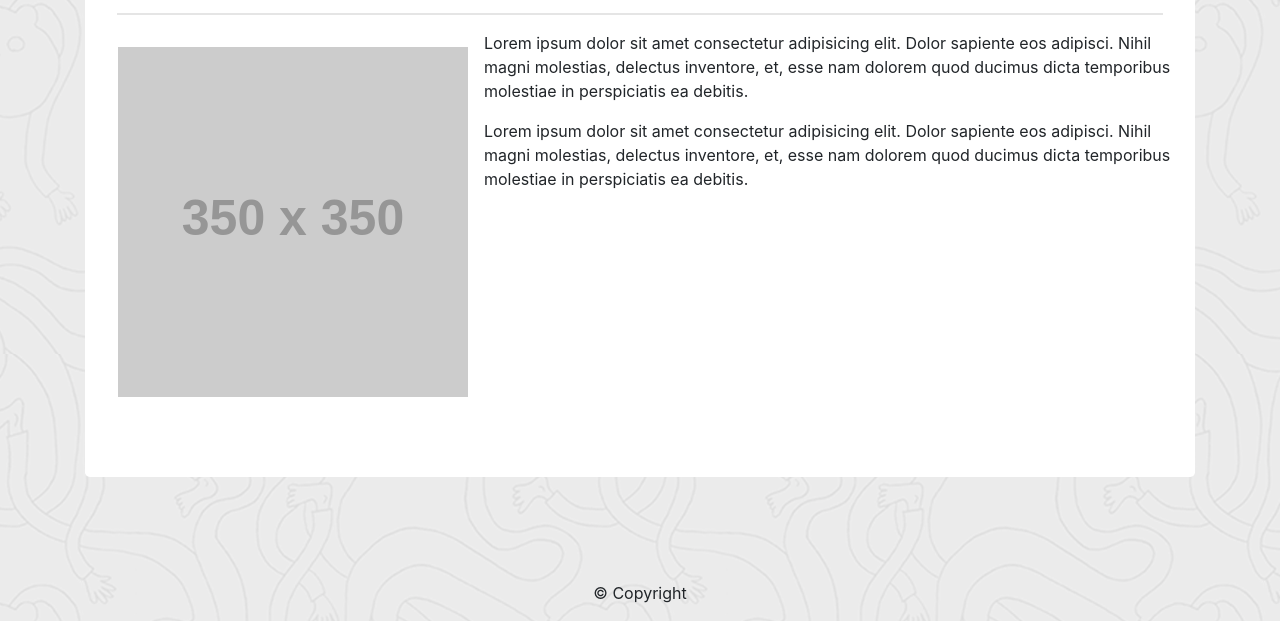
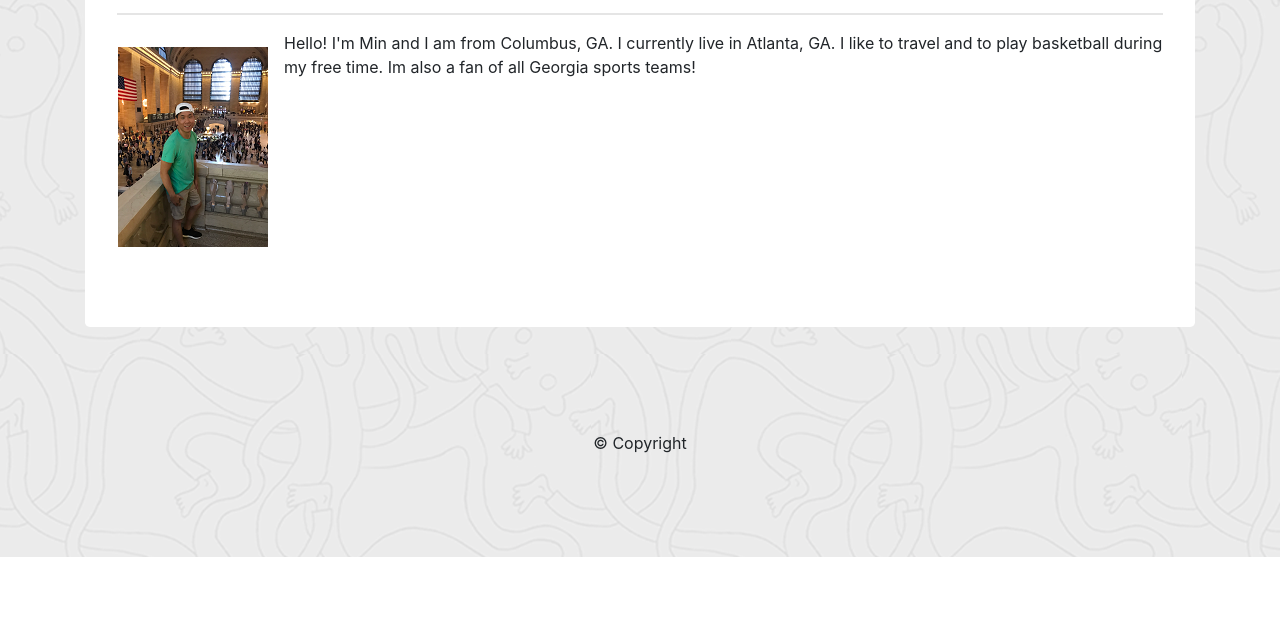
Before and after one commit to pakmk/homework02, a plain HTML site: page index.html in a window 1280 px wide. Shown: the part 243-864 px from the top of the page. After the commit the page ends 800 px from the top, so only its background shows below. Drawn offline with nearby package versions, Linux system fonts and the light colour scheme; placeholder pictures from the web are drawn by us.

Commit message:
updated read me and profile picture

```diff
--- a/index.html
+++ b/index.html
@@ -51,21 +51,10 @@
                 <hr>
                 <div class="row">
                     <div>
-                        <img src="https://via.placeholder.com/350x350" alt="Place Holder"
-                            class="img-fluid float-left p-3">
+                        <img src="./assets/images/profile.png" alt="Picture of me." class="img-fluid float-left p-3">
                         <p>
-                            Lorem ipsum dolor sit amet consectetur adipisicing elit. Dolor sapiente eos adipisci. Nihil
-                            magni
-                            molestias, delectus inventore, et, esse nam dolorem quod ducimus dicta temporibus molestiae
-                            in
-                            perspiciatis ea debitis.
-                        </p>
-                        <p>
-                            Lorem ipsum dolor sit amet consectetur adipisicing elit. Dolor sapiente eos adipisci. Nihil
-                            magni
-                            molestias, delectus inventore, et, esse nam dolorem quod ducimus dicta temporibus molestiae
-                            in
-                            perspiciatis ea debitis.
+                            Hello! I'm Min and I am from Columbus, GA. I currently live in Atlanta, GA. I like to travel
+                            and to play basketball during my free time. Im also a fan of all Georgia sports teams!
                         </p>
                     </div>
                 </div>
@@ -81,4 +70,5 @@
     <!-- Footer End -->
     </div>
 </body>
+
 </html>
```
Also changed, not shown: assets/images/aboutme.png (added), assets/images/profile.png (added), 1 other file.
